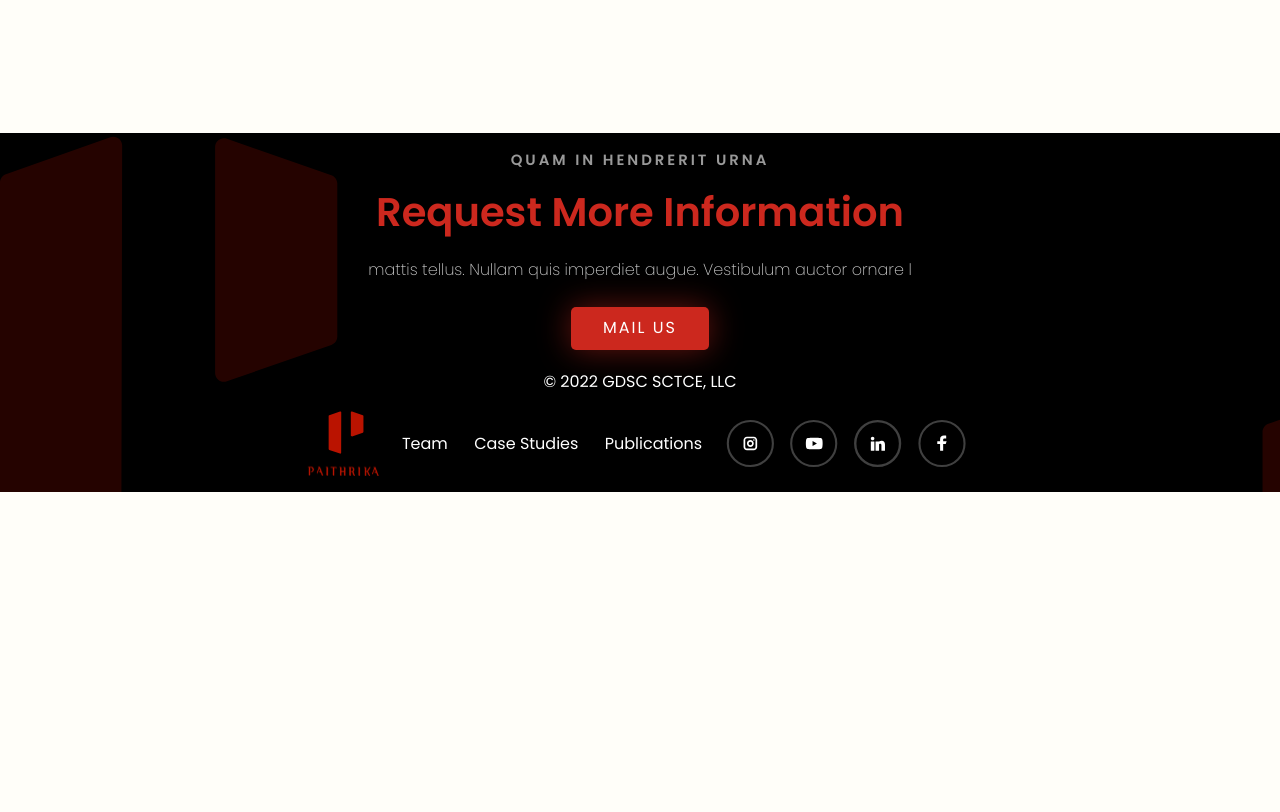
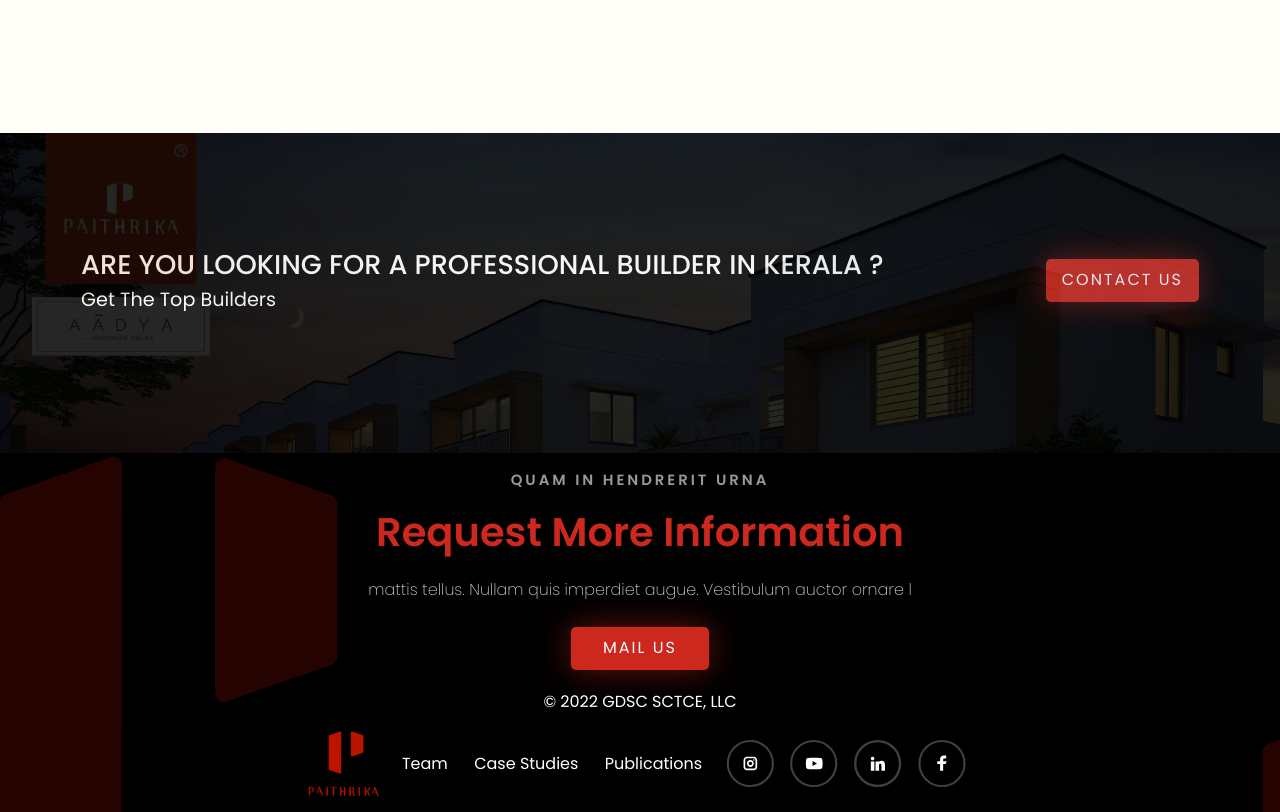
Before and after one commit to 4N1Z/PaithrikaHome, a React (Vite) app: page / in a window 1280 px wide. Shown: the part 5320-6132 px from the top of the page. Before the commit the page ends 5812 px from the top, so only its background shows below. Built offline with nearby package versions, Linux system fonts and the light colour scheme.

Commit message:
Contact Routing -1

```diff
--- a/src/App.jsx
+++ b/src/App.jsx
@@ -1,4 +1,6 @@
 import React, { useState } from "react";
+import { Routes, Route } from "react-router-dom";
+
 import "./App.css";
 import "./index.css";
 import "animate.css";
@@ -20,14 +22,7 @@ import Ongoing from "./pages/Ongoing/Ongoing";
 import Completed from "./pages/Completed/Completed";
 import Slider from "./components/Slider/Slider";
 import ScrollToTop from "./components/Scrolltotop/ScrollToTop";
-// import MainContact  from "./components/MainContact/MainContact";
-
-
-
-
-// import TestNav from "./components/Test_Nav/TestNav";
 // const pure = new PureCounter();
-import { Routes, Route } from "react-router-dom";
 import MainContact from "./components/MainContact/MainContact";
 
 // import TestNav from "./components/Test_Nav/TestNav";
@@ -106,7 +101,7 @@ function App() {
             <Slider/>,
             <Testimon />,
             <Contact />,
-            // <MainContact/>
+            <MainContact/>
 
           ]}
         />
--- a/src/components/MainContact/MainContact.css
+++ b/src/components/MainContact/MainContact.css
@@ -1,13 +1,47 @@
-.parallax {
+.blackOverlay {
+
+    width: 100vw;
+    min-height: 40vh;
+    background-color: rgb(0, 0, 0);
+    opacity: 85%;
+    /* z-index: 10; */
+}
+
+.MainContact_Container {
     /* The image used */
-    background-image: url(../../assets/images/main/A1VIEW.jpg);
+    min-height: 40vh;
+    background-image: url(../../assets/images/main/AadyaAvenue.jpg);
+    /* z-index: -1000; */
+    background-repeat: no-repeat;
+    background-size: 100%;
+    background-position: cover;
+    /* content: " "; */
+    /* background-color: black; */
 
-    /* Set a specific height */
-    /* min-height: 500px; */
 
-    /* Create the parallax scrolling effect */
-    background-attachment: fixed;
-    background-position: center;
-    background-repeat: no-repeat;
-    background-size: cover;
-  }
+}
+
+.contactNameMain {
+
+    color: var(--bg-color);
+    display: flex;
+    padding:7em 0 5em 0;
+    flex-direction: row;
+    justify-content: space-around;
+    align-items: center;
+
+    text-transform: uppercase;
+    /* letter-spacing: 2px; */
+
+
+}
+.contact_text_title{
+    font-weight: 500;
+    font-size: 1.7em;
+
+}
+
+.contact_test_title_1{
+    font-size: 1.2em ;
+    text-transform:capitalize;
+}
--- a/src/components/MainContact/MainContact.jsx
+++ b/src/components/MainContact/MainContact.jsx
@@ -1,12 +1,24 @@
-import React from 'react'
-import './MainContact'
+import React from "react";
+import "./MainContact.css";
 
 function MainContact() {
   return (
-    <div className='MainContact Container'>
-        <div class="parallax"></div>
+    <div className="MainContact_Container">
+      <div className="blackOverlay">
+
+        <div className="contactNameMain">
+          <div className="contact">
+            <h1 className="contact_text_title">Are you Looking for a Professional Builder in Kerala ? </h1>
+            <h1 className="contact_test_title_1">Get the top Builders</h1>
+          </div>
+          <a href="https://linktr.ee/anizbn">
+            <button className="submitBtn">Contact Us</button>
+          </a>
+        </div>
+
+      </div>
     </div>
-  )
+  );
 }
 
-export default MainContact
+export default MainContact;
```
Also changed, not shown: src/components/Slider/Slider.css (+21 -13 lines).
